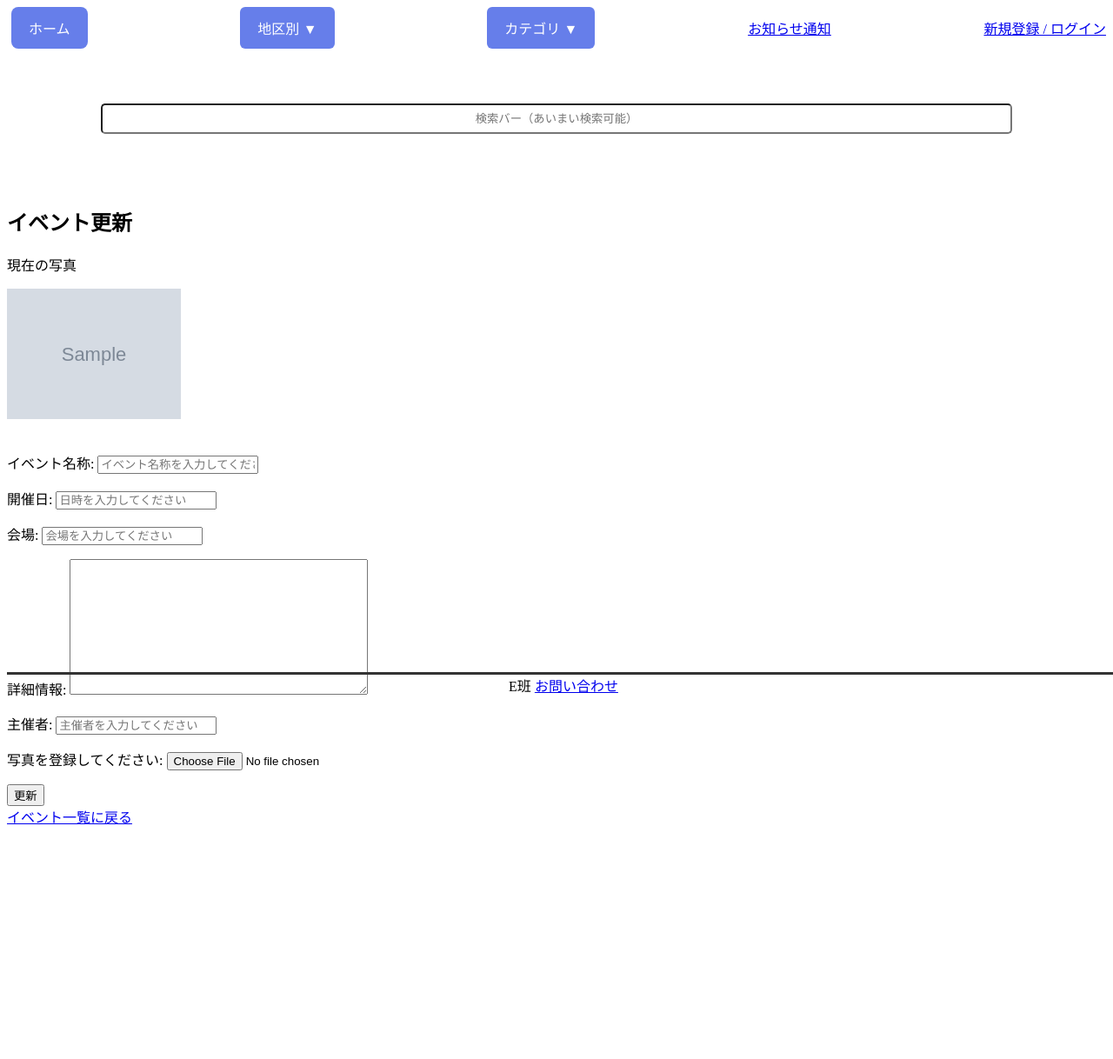
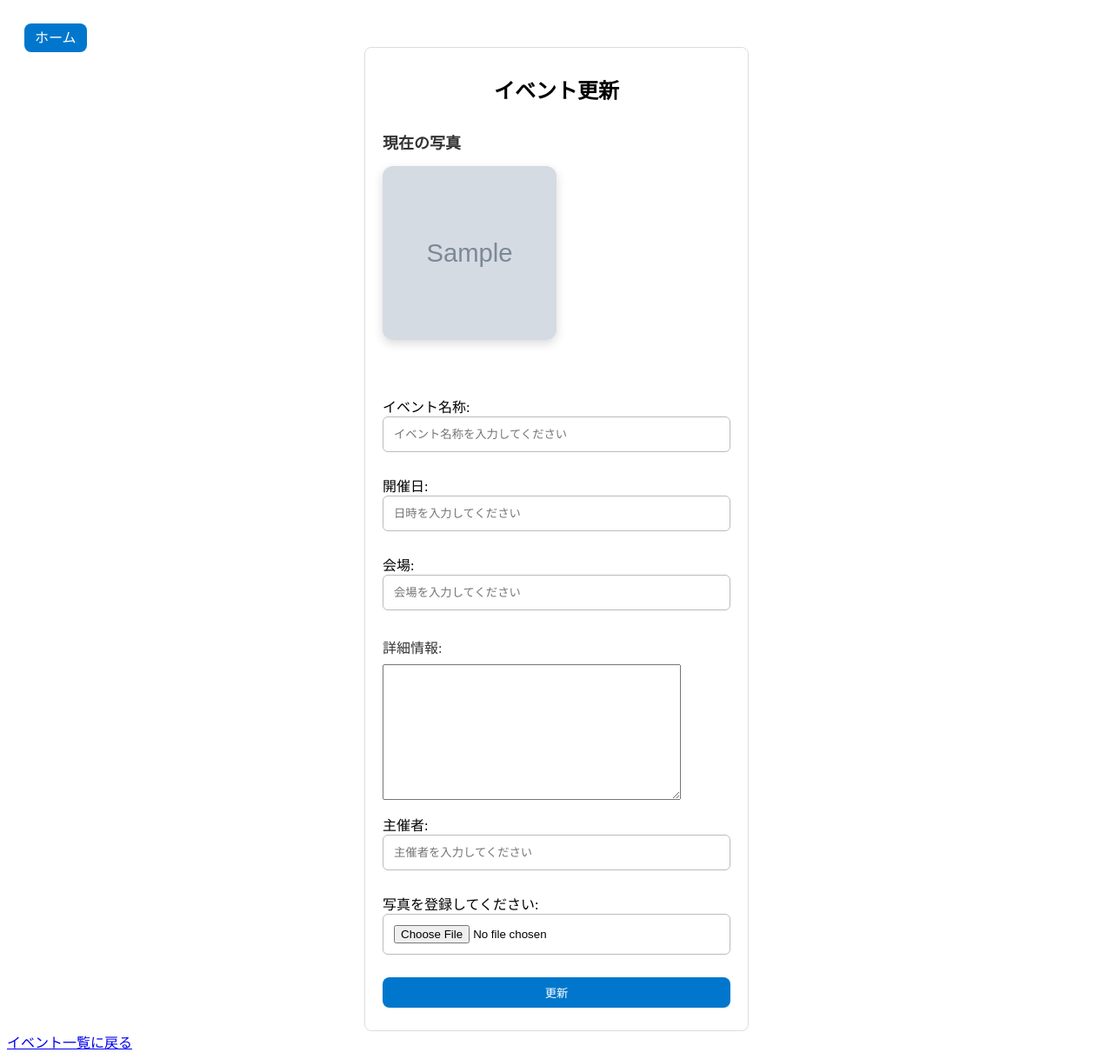
Before and after one commit to Joe-Takayama/spot_app, a Django app: template spotproject/spotapp_admin/templates/spotapp_admin/event_update.html in a window 1280 px wide. Shown: the whole page at 87% size. Before the commit the page ends 948 px from the top, so only its background shows below. Run offline with Django 5.2, Linux system fonts and the light colour scheme; the template is opened without the code that fills it: values that come from a table or form of the project are taken from there, others are empty; tables that the repository leaves empty hold one stand-in row (values such as "Sample post"); grey boxes marked "Sample" are stand-in pictures.

Commit message:
管理者のCSSを加えた

```diff
--- /dev/null
+++ b/spotproject/spotapp_admin/static/css/event_update.css
@@ -0,0 +1,106 @@
+.home-btn {
+    margin-left: 20px;
+    margin-top: 30px;
+}
+
+.home-btn a {
+    border: none;
+    border-radius: 8px;
+    text-decoration: none;
+    background-color: #0077cc;
+    color: white;
+    padding: 8px 12px;
+    transition: all 0.5s ease;
+}
+
+.home-btn a:hover {
+    background-color: #0055cc;
+}
+
+.event_update-container {
+    display: flex;
+    justify-content: center;
+    align-items: center;
+}
+
+.event_update-form h2 {
+    text-align: center;
+}
+
+.event_update-form {
+    width: 400px;
+    background-color: #fff;
+    border: 1px solid #ddd;
+    border-radius: 8px;
+    padding: 10px 20px;
+}
+
+.event_update-form input {
+    width: 100%;
+    padding: 12px;
+    border-radius: 6px;
+    border: 1px solid #bbb;        /* 上下左右に1px・グレーの枠線を追加 */
+    margin-bottom: 10px;           /* 下に18pxの余白を追加（次の入力欄との距離） */
+}
+
+label[for="id_details"] {
+    display: block !important;
+    margin: 20px 0 8px 0 !important;
+    font-size: 16px !important;
+    color: #333 !important;
+}
+
+.event_update-form button {
+    width: 100%;
+    border: none;
+    background-color: #0077cc;
+    border-radius: 8px;
+    color: white;
+    padding: 8px 12px;
+    transition: all 0.5s ease;
+}
+
+.event_update-form button:hover {
+    background-color: #0055cc;
+}
+
+.image-gallery {
+    margin: 30px 0;
+}
+
+.gallery-title {
+    font-weight: bold;
+    margin-bottom: 15px;
+    color: #333;
+    font-size: 18px;
+}
+
+.gallery {
+    display: flex;
+    flex-wrap: wrap;
+    gap: 15px;                    /* 写真同士の間隔 */
+    justify-content: flex-start;
+}
+
+.photo-item {
+    width: 200px;                 /* 固定幅 */
+    height: 200px;                /* 固定高さ */
+    overflow: hidden;
+    border-radius: 12px;
+    box-shadow: 0 4px 12px rgba(0,0,0,0.15);
+    background: #f0f0f0;
+    display: flex;
+    align-items: center;
+    justify-content: center;
+}
+
+.photo-item img {
+    width: 100%;
+    height: 100%;
+    object-fit: cover;           /* これが最重要！画像が歪まずに枠にピッタリ収まる */
+    transition: transform 0.3s ease;
+}
+
+.photo-item img:hover {
+    transform: scale(1.08);      /* ホバーでちょっと拡大（カッコいい） */
+}
--- a/spotproject/spotapp_admin/templates/base2/base2.html
+++ b/spotproject/spotapp_admin/templates/base2/base2.html
@@ -6,6 +6,7 @@
     <title>メニューHTML</title>
     <link href="{% static 'css/admin.css' %}" rel="stylesheet">
     <link href="{% static 'css/logout.css' %}" rel="stylesheet">
+    <link href="{% static 'css/event_delete.css' %}" rel="stylesheet">
 </head>
 
 <body>
--- a/spotproject/spotapp_admin/templates/spotapp_admin/event_update.html
+++ b/spotproject/spotapp_admin/templates/spotapp_admin/event_update.html
@@ -1,21 +1,36 @@
-{% extends "base2/base2.html" %}
+{% load static %}
+<head>
+    <link rel="stylesheet", href="{% static 'css/event_update.css' %}">
+</head>
+
 {% block body %}
+<div class="home-btn">
+    <a href="{% url 'spotapp_admin:index' %}">ホーム</a>
+</div>
+<div class="event_update-container">
+    <div class="event_update-form">
         <h2>イベント更新</h2>
 
+        <div class="image-gallery">
             {% if page.photos.all %}
-    <div>
-        <p>現在の写真</p>
+                <p class="gallery-title">現在の写真</p>
+                <div class="gallery">
                     {% for photo in page.photos.all %}
-            <img src="{{ photo.image.url }}" alt="Event Photo" style="max-width:200px; max-height:200px;">
+                        <div class="photo-item">
+                            <img src="{{ photo.image.url }}" alt="イベント写真">
+                        </div>
                     {% endfor %}
                 </div>
+            {% endif %}
+        </div>
         <br>
-{% endif %}
-<form method="POST" enctype="multipart/form-data", action="{% url 'spotapp_admin:event_update' %}">
+        <form method="POST" enctype="multipart/form-data", action="{% url 'spotapp_admin:event_update' page.pk %}">
             {% csrf_token %}
             {{ event_form.as_p }}
             {{ photo_form.as_p }}
             <button type="submit">更新</button>
         </form>
+    </div>
+</div>
 <a href="{% url 'spotapp_admin:event_list' %}">イベント一覧に戻る</a>
 {% endblock %}
```
Also changed, not shown: spotproject/spotapp_admin/static/css/event_delete.css (added, +42 -0 lines), spotproject/spotapp_admin/static/css/event_registration.css (added, +65 -0 lines), spotproject/spotapp_admin/templates/spotapp_admin/event_delete.html (+13 -7 lines), spotproject/spotapp_admin/templates/spotapp_admin/event_registration.html (+13 -2 lines), spotproject/spotapp_admin/media/spotapp_admin/photos/スクリーンショット_4_wWS2dIL.png (added). Lines whose indentation alone changed are shown as unchanged.
